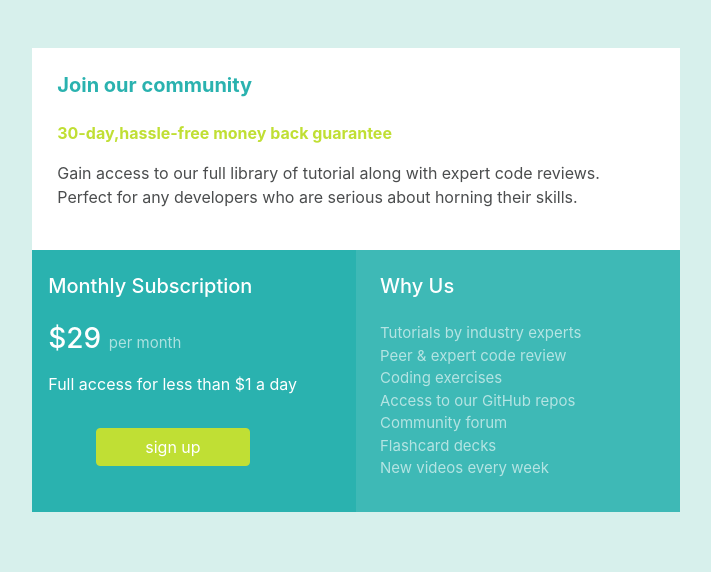
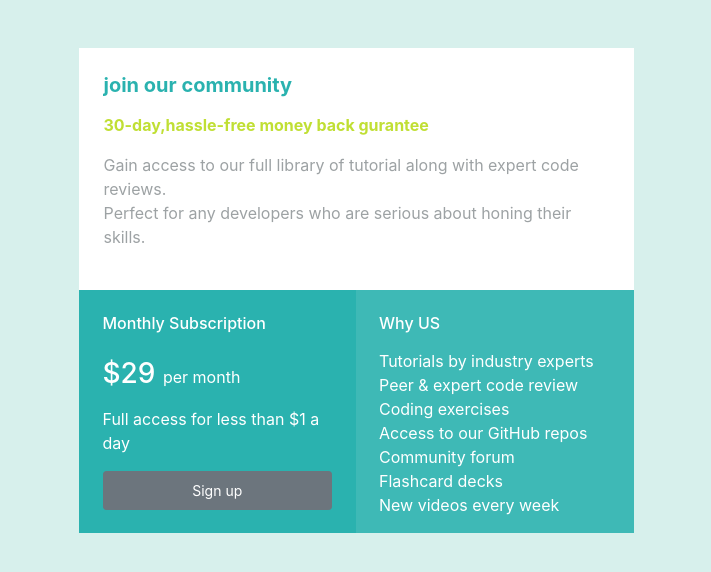
Before and after one commit to Saran2118/project1, a plain HTML site: page index.html in a window 1280 px wide. Shown: the whole page, without its empty margins (284-995 px from the left). Drawn offline with nearby package versions, Linux system fonts and the light colour scheme.

Commit message:
Update index.html

```diff
--- a/index.html
+++ b/index.html
@@ -3,44 +3,56 @@
 <head>
   <meta charset="UTF-8">
   <meta name="viewport" content="width=device-width, initial-scale=1.0"> <!-- displays site properly based on user's device -->
+
+  <link rel="icon" type="image/png" sizes="32x32" href="./images/favicon-32x32.png">
   <link rel="stylesheet" href="style.css" type="text/css">
-  <link rel="icon" type="image/png" sizes="32x32" href="./images/favicon-32x32.png">
 
   <title>Skill Safari | Single Price Grid Component</title>
+  <link href="https://fonts.googleapis.com/css2?family=Karla:ital,wght@0,400;0,700;1,400&display=swap" rel="stylesheet">
   <link rel="stylesheet" href="https://stackpath.bootstrapcdn.com/bootstrap/4.5.0/css/bootstrap.min.css" integrity="sha384-9aIt2nRpC12Uk9gS9baDl411NQApFmC26EwAOH8WgZl5MYYxFfc+NcPb1dKGj7Sk" crossorigin="anonymous">
-  <link href="https://fonts.googleapis.com/css2?family=Karla:ital,wght@0,400;0,700;1,400&display=swap" rel="stylesheet">
+
 </head>
-<body class="bodybg my-auto" style="background-color: rgba(60, 182, 166, 0.205);">
-  <section>
-    <div class="container mt-5  align-items-center">
-      <div class="row no-gutters my-auto align-items-center">
-          <div class="col-md-7  align-items-center my-auto mx-auto">
-            <div class="join p-4">
-              <h5 class="primary font-weight-bold mb-4">Join our community</h5>
-              <p class="yellow font-weight-bold">30-day,hassle-free money back guarantee</p>
-              <p class="muted">Gain access to our full library of tutorial along with expert code reviews.<br>Perfect for any developers who are serious about horning their skills.</p>
+<body style=" background-color: rgba(60, 182, 166, 0.205);">
+  <div class="section">
+    <div class="container mt-5">
+      <div class="row no-gutters">
+        <div class="col-md-6 mx-auto my-auto">
+          <div class="join p-4">
+            <h5 class="font-weight-bold mb-3" style="color:hsl(179, 62%, 43%)">join our community</h5>
+            <p style="color:hsl(71, 73%, 54%)" class="font-weight-bold">30-day,hassle-free money back gurantee</p>
+            <p style="color:hsl(197, 4%, 63%); font-size:16px;">Gain access to our full library of tutorial along with expert code reviews.<br> Perfect for any developers who are serious about honing their skills.</p>
+          </div>
+          <div class="d-flex flex-wrap down">
+            <div class="col-md-6 text-white pt-4 px-4" style="background-color:hsl(179, 62%, 43%)">
+              <h6>Monthly Subscription</h6>
+              <p class="pt-3"><span class="h3">$29 </span> <span class="whyus">per month</span></p>
+              <p class="whyus">Full access for less than $1 a day</p>
+              <div class="btn btn-secondary btn-sm btn-block mt-3 py-2">Sign up</div>
             </div>
-            <div class="d-flex flex-wrap">
-              <div class="col-md-6 text-white pt-4 p-3" style="background-color:hsl(179, 62%, 43%)">
-                <h5>Monthly Subscription</h5>
-                <p class="pt-3"><span class="h3">$29 </span> <span class="tutorial">per month</span></p>
-                <p>Full access for less than $1 a day</p>
-                <div class="btn btn-primary  mb-3 mx-5 pl-5 pr-5 text-white mt-3" >sign up</div>
-              </div>
-              <div class="col-md-6 text-white pt-4 p-3 pl-4" style="background-color:hsla(179, 62%, 43%, 0.877)">
-                <h5>Why Us</h5>
-                <p class="pt-3 tutorial">Tutorials by industry experts <br> Peer & expert code review <br> Coding exercises <br>Access to our GitHub repos <br> Community forum <br>Flashcard decks <br> New videos every week </p>
-              </div>
+            <div class="col-md-6 text-white pt-4" style="background-color:hsla(179, 62%, 43%, 0.877)">
+              <h6 class="pl-2">Why US</h6>
+              <p class="pt-2 pl-2 whyus">Tutorials by industry experts <br> Peer & expert code review <br> Coding exercises <br>Access to our GitHub repos <br> Community forum <br>Flashcard decks <br> New videos every week </p>
+
             </div>
+
+
           </div>
 
+        </div>
       </div>
     </div>
-  </section>
+  </div>
+
+
+
+
+
+
 
   <!-- Bootstrap -->
   <script src="https://code.jquery.com/jquery-3.5.1.slim.min.js" integrity="sha384-DfXdz2htPH0lsSSs5nCTpuj/zy4C+OGpamoFVy38MVBnE+IbbVYUew+OrCXaRkfj" crossorigin="anonymous"></script>
   <script src="https://cdn.jsdelivr.net/npm/popper.js@1.16.0/dist/umd/popper.min.js" integrity="sha384-Q6E9RHvbIyZFJoft+2mJbHaEWldlvI9IOYy5n3zV9zzTtmI3UksdQRVvoxMfooAo" crossorigin="anonymous"></script>
   <script src="https://stackpath.bootstrapcdn.com/bootstrap/4.5.0/js/bootstrap.min.js" integrity="sha384-OgVRvuATP1z7JjHLkuOU7Xw704+h835Lr+6QL9UvYjZE3Ipu6Tp75j7Bh/kR0JKI" crossorigin="anonymous"></script>
+
 </body>
 </html>
```
